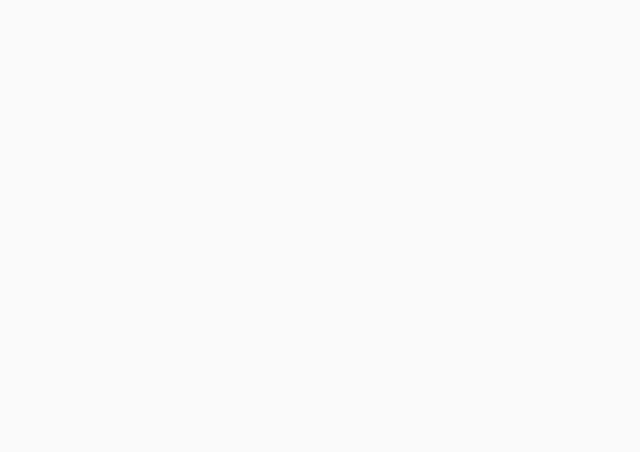
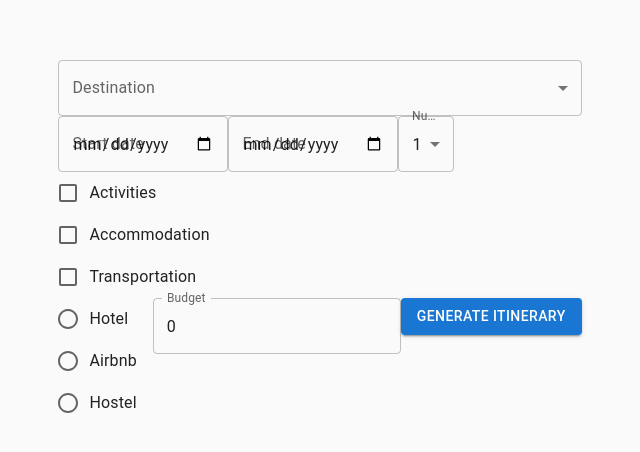
Before and after one commit to mateib47/travel-genius, a React (Create React App) app: page / in a window 1280 px wide. Shown: the part 958-1410 px from the top of the page, without its empty margins (320-960 px from the left). Before the commit the page ends 800 px from the top, so only its background shows below. Built offline with nearby package versions, Linux system fonts and the light colour scheme.

Commit message:
add travel form

```diff
--- a/src/components/Pages/Home/Home.jsx
+++ b/src/components/Pages/Home/Home.jsx
@@ -1,19 +1,14 @@
-import React from "react";
-import { Box, Button, Container, Typography } from "@mui/material";
-import { CenteredContainer } from "../../../utils";
+import React from 'react'
+import Welcome from './Welcome'
+import TravelForm from './TravelForm'
 
 const Home = () => {
   return (
     <>
-      <Typography variant="h1" align="center">Welcome to the AI Travel Planner</Typography>
-      <Typography variant="body1" align="center">
-        Plan your dream vacation with the help of our intelligent AI assistant.
-      </Typography>
-      <Button variant="contained" color="primary" sx={{m:2}}>
-        Start planning
-      </Button>
+      <Welcome/>
+      <TravelForm/>
     </>
-  );
-};
+  )
+}
 
-export default Home;
+export default Home
--- /dev/null
+++ b/src/components/Pages/Home/TravelForm.jsx
@@ -0,0 +1,174 @@
+import React from "react";
+import { CenteredContainer } from "../../../utils";
+import { useState } from "react";
+import {
+  FormControl,
+  InputLabel,
+  Select,
+  FormControlLabel,
+  Radio,
+  TextField,
+  Button,
+  Checkbox,
+  RadioGroup,
+  Box,
+} from "@mui/material";
+
+const TravelForm = () => {
+  const [destination, setDestination] = useState("");
+  const [startDate, setStartDate] = useState("");
+  const [endDate, setEndDate] = useState("");
+  const [numTravelers, setNumTravelers] = useState(1);
+  const [preferences, setPreferences] = useState({});
+  const [budget, setBudget] = useState(0);
+
+  const handleSubmit = (event) => {
+    event.preventDefault();
+    // Generate travel itinerary here
+  };
+
+  return (
+    <CenteredContainer>
+      <form onSubmit={handleSubmit}>
+        <FormControl sx={{ display: "flex" }}>
+          <InputLabel htmlFor="destination">Destination</InputLabel>
+          <Select
+            native
+            value={destination}
+            onChange={(event) => setDestination(event.target.value)}
+            inputProps={{
+              name: "destination",
+              id: "destination",
+            }}
+          >
+            <option value="" />
+            <option value="paris">Paris</option>
+            <option value="tokyo">Tokyo</option>
+            <option value="new-york">New York</option>
+            <option value="sydney">Sydney</option>
+          </Select>
+        </FormControl>
+        <Box sx={{ display: "flex" }}>
+          <TextField
+            label="Start date"
+            type="date"
+            value={startDate}
+            onChange={(event) => setStartDate(event.target.value)}
+          />
+          <TextField
+            label="End date"
+            type="date"
+            value={endDate}
+            onChange={(event) => setEndDate(event.target.value)}
+          />
+          <FormControl>
+            <InputLabel htmlFor="num-travelers">Number of travelers</InputLabel>
+            <Select
+              native
+              value={numTravelers}
+              onChange={(event) => setNumTravelers(event.target.value)}
+              inputProps={{
+                name: "num-travelers",
+                id: "num-travelers",
+              }}
+            >
+              <option value={1}>1</option>
+              <option value={2}>2</option>
+              <option value={3}>3</option>
+              <option value={4}>4</option>
+              <option value={5}>5</option>
+            </Select>
+          </FormControl>
+        </Box>
+
+        <FormControl component="fieldset" sx={{display:'flex'}}>
+          <FormControlLabel
+            control={
+              <Checkbox
+                checked={preferences.activities}
+                onChange={() =>
+                  setPreferences((prev) => ({
+                    ...prev,
+                    activities: !prev.activities,
+                  }))
+                }
+                name="activities"
+                color="primary"
+              />
+            }
+            label="Activities"
+          />
+          <FormControlLabel
+            control={
+              <Checkbox
+                checked={preferences.accommodation}
+                onChange={() =>
+                  setPreferences((prev) => ({
+                    ...prev,
+                    accommodation: !prev.accommodation,
+                  }))
+                }
+                name="accommodation"
+                color="primary"
+              />
+            }
+            label="Accommodation"
+          />
+          <FormControlLabel
+            control={
+              <Checkbox
+                checked={preferences.transportation}
+                onChange={() =>
+                  setPreferences((prev) => ({
+                    ...prev,
+                    transportation: !prev.transportation,
+                  }))
+                }
+                name="transportation"
+                color="primary"
+              />
+            }
+            label="Transportation"
+          />
+        </FormControl>
+        <FormControl component="fieldset">
+          <RadioGroup
+            aria-label="accommodation type"
+            name="accommodation-type"
+            value={preferences.accommodationType}
+            onChange={(event) =>
+              setPreferences((prev) => ({
+                ...prev,
+                accommodationType: event.target.value,
+              }))
+            }
+            sx={{display:'flex'}}
+          >
+            <FormControlLabel value="hotel" control={<Radio />} label="Hotel" />
+            <FormControlLabel
+              value="airbnb"
+              control={<Radio />}
+              label="Airbnb"
+            />
+            <FormControlLabel
+              value="hostel"
+              control={<Radio />}
+              label="Hostel"
+            />
+          </RadioGroup>
+        </FormControl>
+        <TextField
+          label="Budget"
+          type="number"
+          value={budget}
+          onChange={(event) => setBudget(event.target.value)}
+        />
+        <Button type="submit" variant="contained" color="primary">
+          Generate itinerary
+        </Button>
+      </form>
+    </CenteredContainer>
+  );
+};
+
+export default TravelForm;
--- /dev/null
+++ b/src/components/Pages/Home/Welcome.jsx
@@ -0,0 +1,19 @@
+import React from "react";
+import { Box, Button, Container, Typography } from "@mui/material";
+import { CenteredContainer } from "../../../utils";
+
+const Welcome = () => {
+  return (
+    <CenteredContainer>
+      <Typography variant="h1" align="center">Welcome to the AI Travel Planner</Typography>
+      <Typography variant="body1" align="center">
+        Plan your dream vacation with the help of our intelligent AI assistant.
+      </Typography>
+      <Button variant="contained" color="primary" sx={{m:2}}>
+        Start planning
+      </Button>
+    </CenteredContainer>
+  );
+};
+
+export default Welcome;
```
